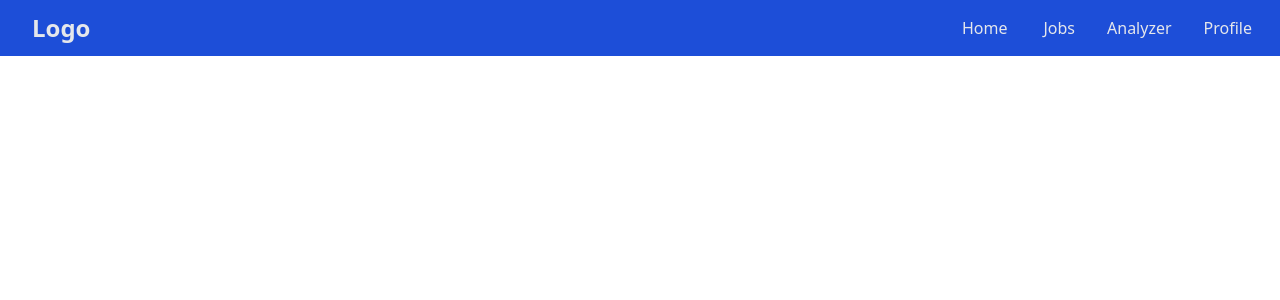
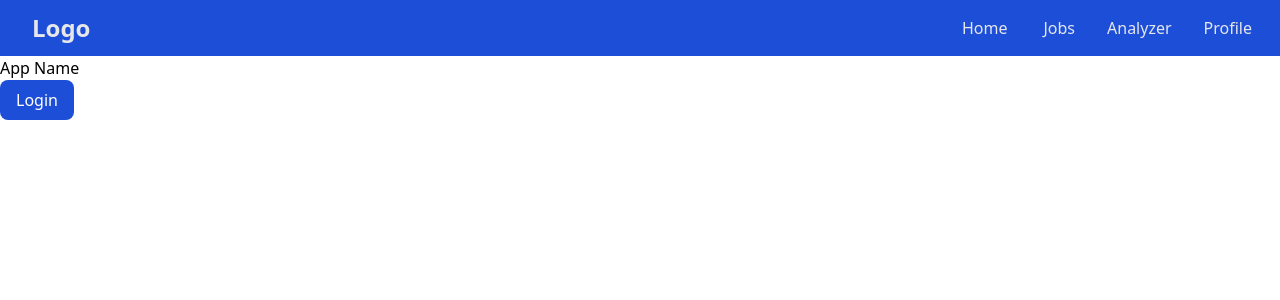
Before and after one commit to dthach41/civichacks2025, a React (Vite) app in the folder frontend/: page /landing in a window 1280 px wide. Shown: the top 300 px of the page. Built offline with nearby package versions, Linux system fonts and the light colour scheme.

Commit message:
Added button component

```diff
--- a/frontend/src/App.jsx
+++ b/frontend/src/App.jsx
@@ -1,6 +1,7 @@
 import { BrowserRouter, Route, Routes } from "react-router";
 import Home from "./components/home/home";
 import NavBar from "./components/navbar";
+import LandingPage from "./components/landing-page/landing-page";
 
 
 function App() {
@@ -11,6 +12,7 @@ function App() {
     <NavBar/>
     <Routes>
       <Route path="/" element={<Home/>}/>
+      <Route path="/landing" element={<LandingPage/>}/>
     </Routes>
     </BrowserRouter>
     </>
--- /dev/null
+++ b/frontend/src/components/landing-page/landing-page.jsx
@@ -0,0 +1,16 @@
+import Button from "../shared-components/button";
+
+export default function LandingPage() {
+    return(
+        <>
+        <div>
+            <h1 className="text-black">App Name</h1>
+        </div>
+        <div> {/* middle section */}
+            <div> {/* button */}
+                <Button text="Login" onClick={() => {console.log('test')}}/>
+            </div>
+        </div>
+        </>
+    )
+}
--- /dev/null
+++ b/frontend/src/components/shared-components/button.jsx
@@ -0,0 +1,10 @@
+export default function Button({ text, onClick, className }) {
+  return (
+    <button
+      className="bg-blue-700 hover:bg-blue-800 text-white py-2 px-4 rounded-lg"
+      onClick={onClick}
+    >
+      {text}
+    </button>
+  );
+}
```
